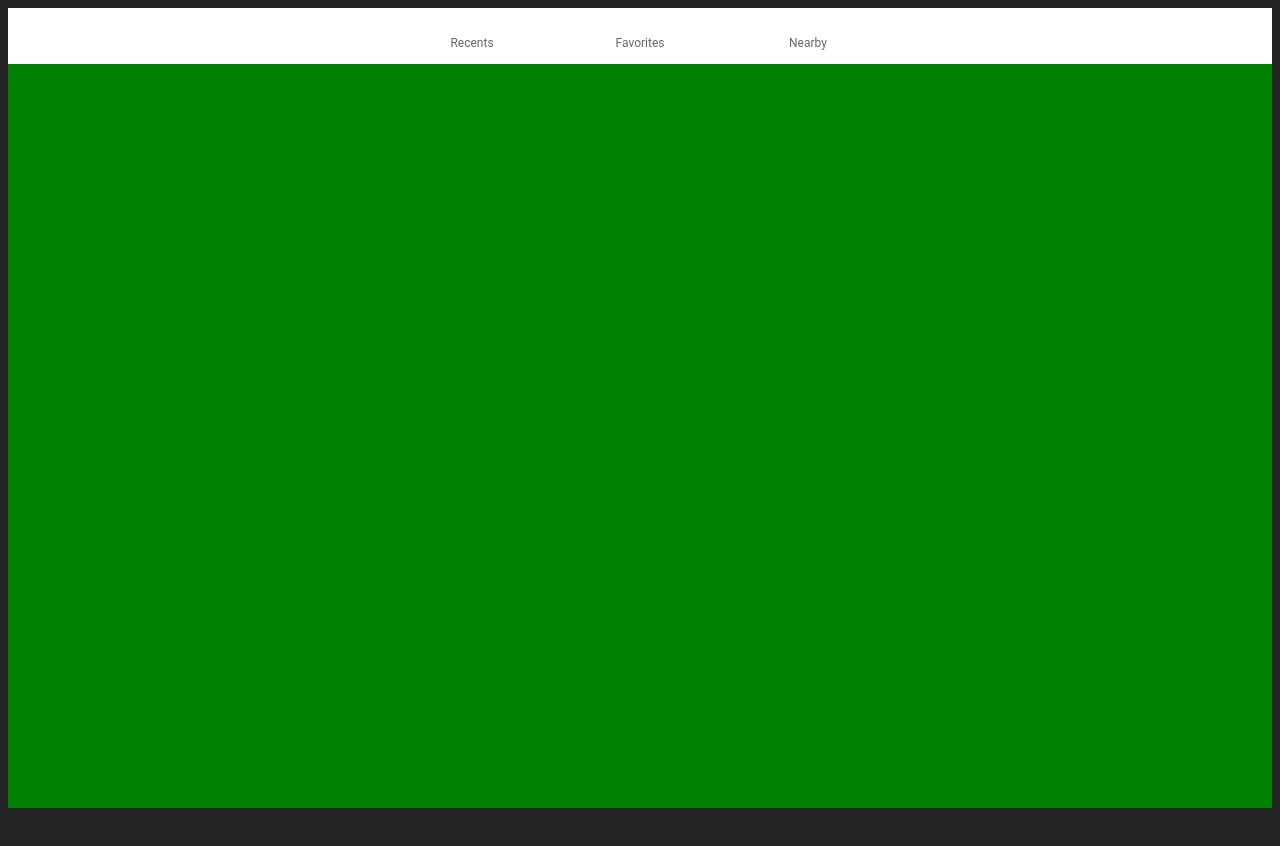
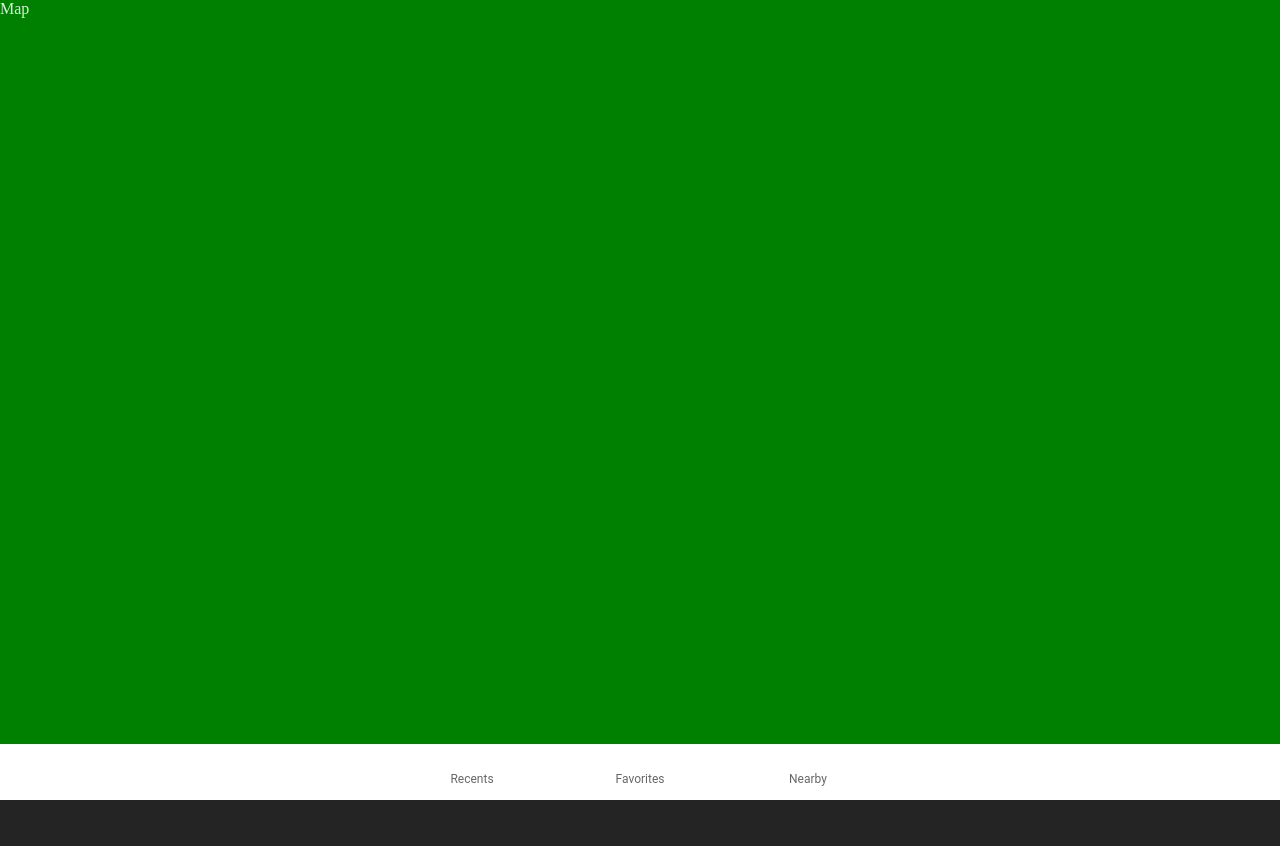
Before and after one commit to BigVolk/Hatavoti, a React (Vite) app in the folder Hatavoti/: page / in a window 1280 px wide. Shown: the top 846 px of the page. After the commit the page ends 800 px from the top, so only its background shows below. Built offline with nearby package versions, Linux system fonts and the light colour scheme; some icons are missing.

Commit message:
More stuff

```diff
--- a/Hatavoti/src/Components/BottomNav/BottomNav.css
+++ b/Hatavoti/src/Components/BottomNav/BottomNav.css
@@ -1,4 +1,5 @@
 .bottom-nav{
-    position: sticky;
-    bottom: 1000px;
+    position: absolute;
+    bottom: 0px;
+    width: 100vw;
 }
--- a/Hatavoti/src/Pages/FrontPage/FrontPage.css
+++ b/Hatavoti/src/Pages/FrontPage/FrontPage.css
@@ -1,5 +1,5 @@
 .front-page{
     background-color: green;
     height: 100vh;
-    width: 100vw,
+    width: 100vw;
 }
--- a/Hatavoti/src/Pages/FrontPage/FrontPage.jsx
+++ b/Hatavoti/src/Pages/FrontPage/FrontPage.jsx
@@ -7,7 +7,9 @@ const FrontPage = () => {
     return(
         <>
             <Box className="front-page">
-                Map
+                <Box className="map">
+                    Map
+                </Box>
             </Box>
             <BottomNav />
         </>
--- a/Hatavoti/src/index.css
+++ b/Hatavoti/src/index.css
@@ -2,3 +2,8 @@
   color: rgba(255, 255, 255, 0.87);
   background-color: #242424;
 }
+
+*{
+  margin: 0px;
+  padding: 0px;
+}
```
